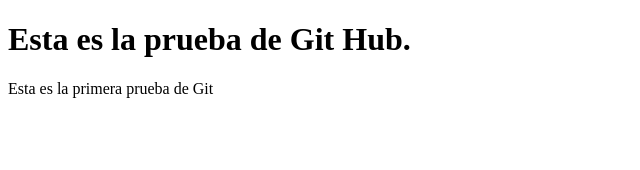
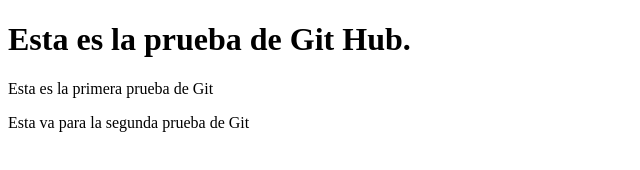
Before and after one commit to IsaacPalma/pruebagit, a plain HTML site: page PruebaGit/index.html in a window 1280 px wide. Shown: the whole page, without its empty margins (0-640 px from the left). Drawn offline with Linux system fonts and the light colour scheme.

Commit message:
Version2

```diff
--- a/PruebaGit/index.html
+++ b/PruebaGit/index.html
@@ -11,6 +11,9 @@
             <article>
                 <p>Esta es la primera prueba de Git</p>
             </article>
+            <article>
+                <p>Esta va para la segunda prueba de Git</p>
+            </article>
         </section>
 
     </body>
```
